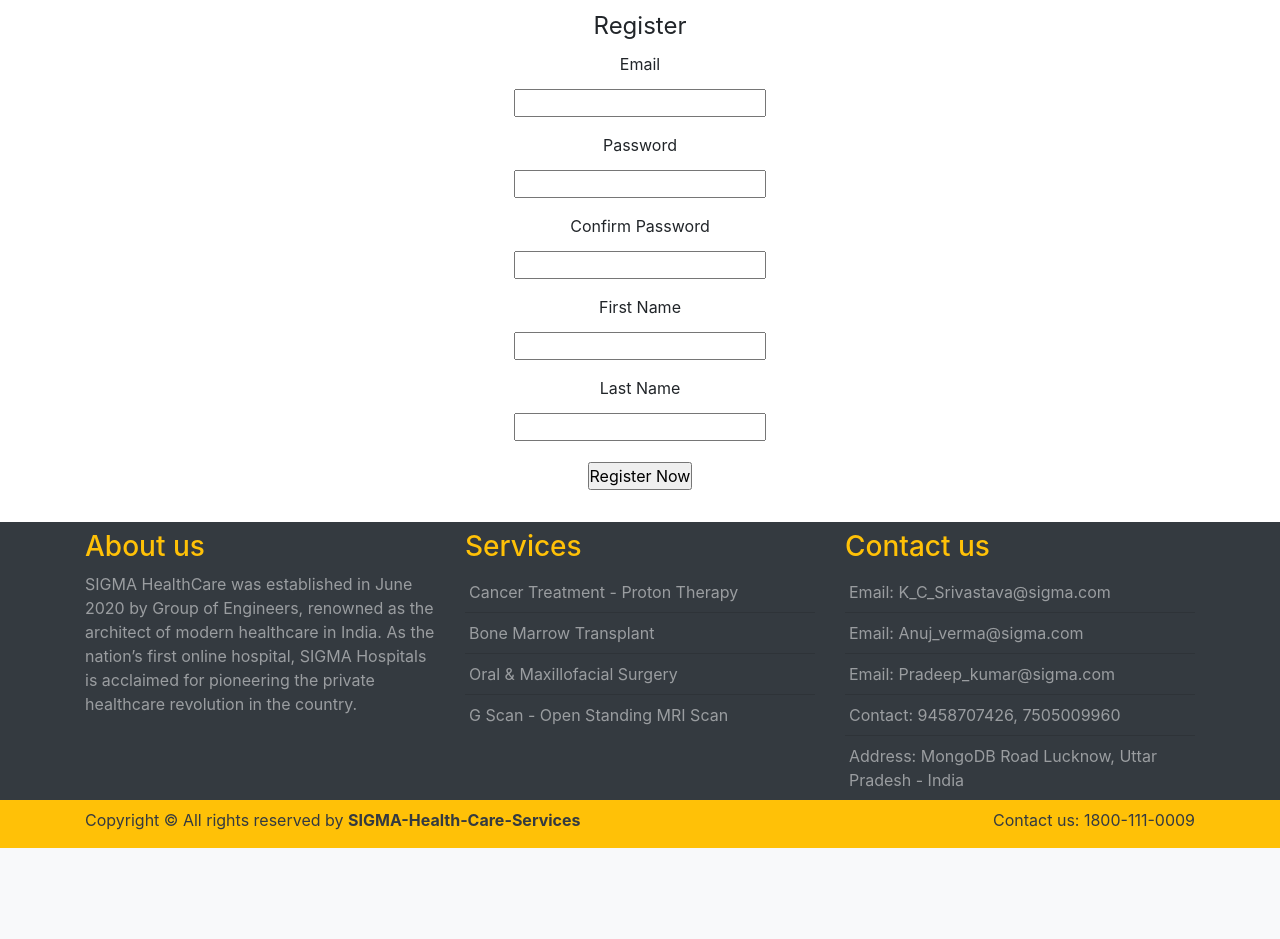
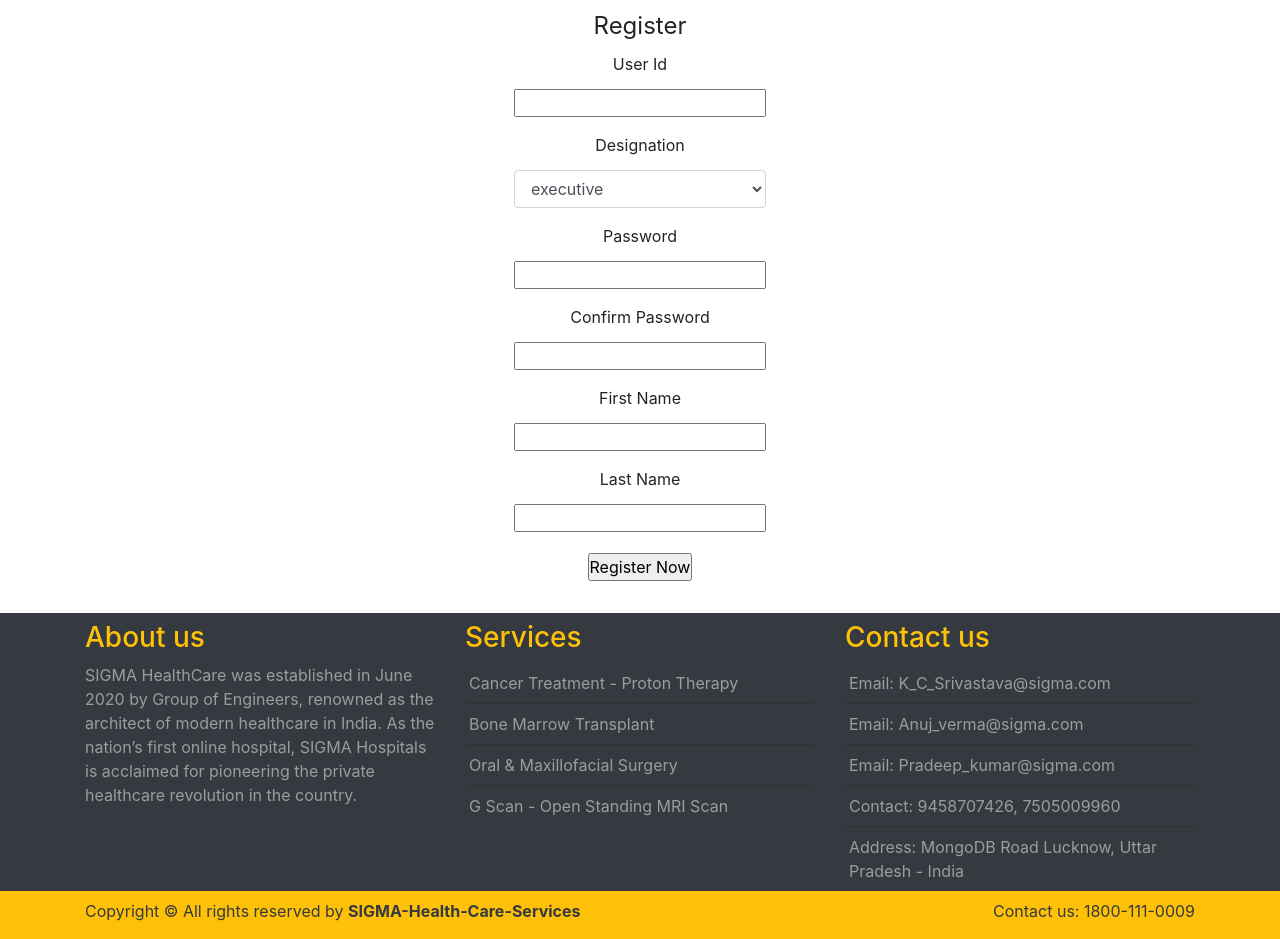
Before and after one commit to srivastavas08/HealthCare1, a Flask app: page /register in a window 1280 px wide. Shown: the part 157-1096 px from the top of the page. Before the commit the page ends 1005 px from the top, so only its background shows below. Run offline with Flask 2, Linux system fonts and the light colour scheme; some libraries are stand-ins or nearby versions.

Commit message:
BackUP code 3

```diff
--- a/application/forms.py
+++ b/application/forms.py
@@ -6,7 +6,7 @@ import datetime
 import re
 
 class LoginForm(FlaskForm):
-    email = StringField("User Id", validators=[DataRequired()])
+    username = StringField("User Name", validators=[DataRequired()])
     password = PasswordField("Password", validators=[
                              DataRequired(), Length(min=6, max=15)])
     remember_me = BooleanField("Remember Me")
@@ -14,21 +14,22 @@ class LoginForm(FlaskForm):
 
 
 class RegisterForm(FlaskForm):
-    email = StringField("Email", validators=[DataRequired(), Length(min=8)])
+    username = StringField("User Id", validators=[DataRequired(), Length(min=8)])
+    email = StringField("Designation", validators=[DataRequired()])
     password = PasswordField("Password", validators=[
-                             DataRequired(), Length(min=10, max=15)])
+                             DataRequired(), Length(min=1, max=15)])
     password_confirm = PasswordField("Confirm Password", validators=[
-                                     DataRequired(), Length(min=10, max=15), EqualTo('password')])
+                                     DataRequired(), Length(min=1, max=15), EqualTo('password')])
     first_name = StringField("First Name", validators=[
                              DataRequired(), Length(min=2, max=20)])
     last_name = StringField("Last Name", validators=[
                             DataRequired(), Length(min=2, max=20)])
     submit = SubmitField("Register Now")
 
-    def validate_email(self, email):
-        user = User.objects(email=email.data).first()
+    def validate_userid(self, username):
+        user = User.objects(username=username.data).first()
         if user:
-            raise ValidationError("Email is already in use. Pick another one.")
+            raise ValidationError("User ID is already in use. Pick another one.")
 
 
 
--- a/application/models.py
+++ b/application/models.py
@@ -6,9 +6,10 @@ import datetime
 
 class User(db.Document):
     user_id = db.IntField(unique=True)
+    username = db.StringField(max_length=30, unique=True)
     first_name = db.StringField(max_length=50)
     last_name = db.StringField(max_length=50)
-    email = db.StringField(max_length=30, unique=True)
+    email = db.StringField(max_length=30)
     password = db.StringField()
 
     #For Generating password Hash
--- a/application/routes.py
+++ b/application/routes.py
@@ -30,10 +30,10 @@ def login():
     # Login form to take input data
     form = LoginForm()
     if form.validate_on_submit():
-        email = form.email.data
+        username = form.username.data
         password = form.password.data
 
-        user = User.objects(email=email).first()
+        user = User.objects(username=username).first()
 
         if user and user.get_password(password):
             flash(f"{user.first_name}, You are successfully logged in", "success")
@@ -58,13 +58,13 @@ def register():
         # for creating unique user id
         user_id = User.objects.count()
         user_id += 1
-
+        username = form.username.data
         email = form.email.data
         password = form.password.data
         first_name = form.first_name.data
         last_name = form.last_name.data
 
-        user = User(user_id=user_id, email=email,
+        user = User(user_id=user_id, username=username, email=email,
                     first_name=first_name, last_name=last_name)
         user.set_password(password)
         user.save()
--- a/application/templates/register.html
+++ b/application/templates/register.html
@@ -7,8 +7,22 @@
         <fieldset class="form-group">
             <legend>{{title}}</legend>
             {{ form.hidden_tag() }}
-            <p> {{ form.email.label }}</br>
-                {{ form.email }}
+            <p> {{ form.username.label }}</br>
+                {{ form.username }}
+                {% for error in form.username.errors %}
+                <span class="error-message">{{ error }}</span>
+                {% endfor %}
+            </p>
+
+            <p>{{ form.email.label }}
+
+                    <select id="email" name="email" class="form-control" required value = {{ form.email }}>
+                        <option disabled>Designation</option>
+                        <option>executive</option>
+                        <option>pharmacist</option>
+                        <option>diagnostic</option>
+                    </select>
+
                 {% for error in form.email.errors %}
                 <span class="error-message">{{ error }}</span>
                 {% endfor %}
```
Also changed, not shown: application/templates/login.html (+3 -13 lines).
